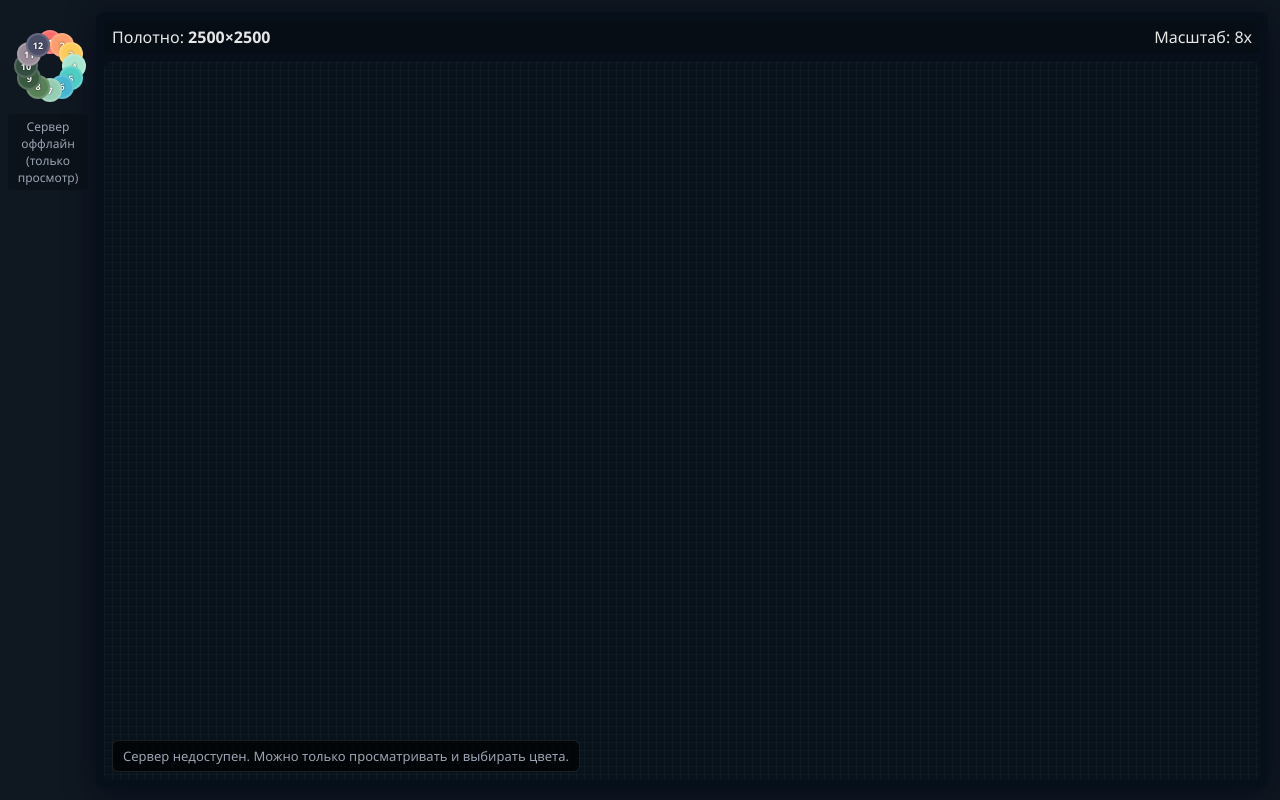
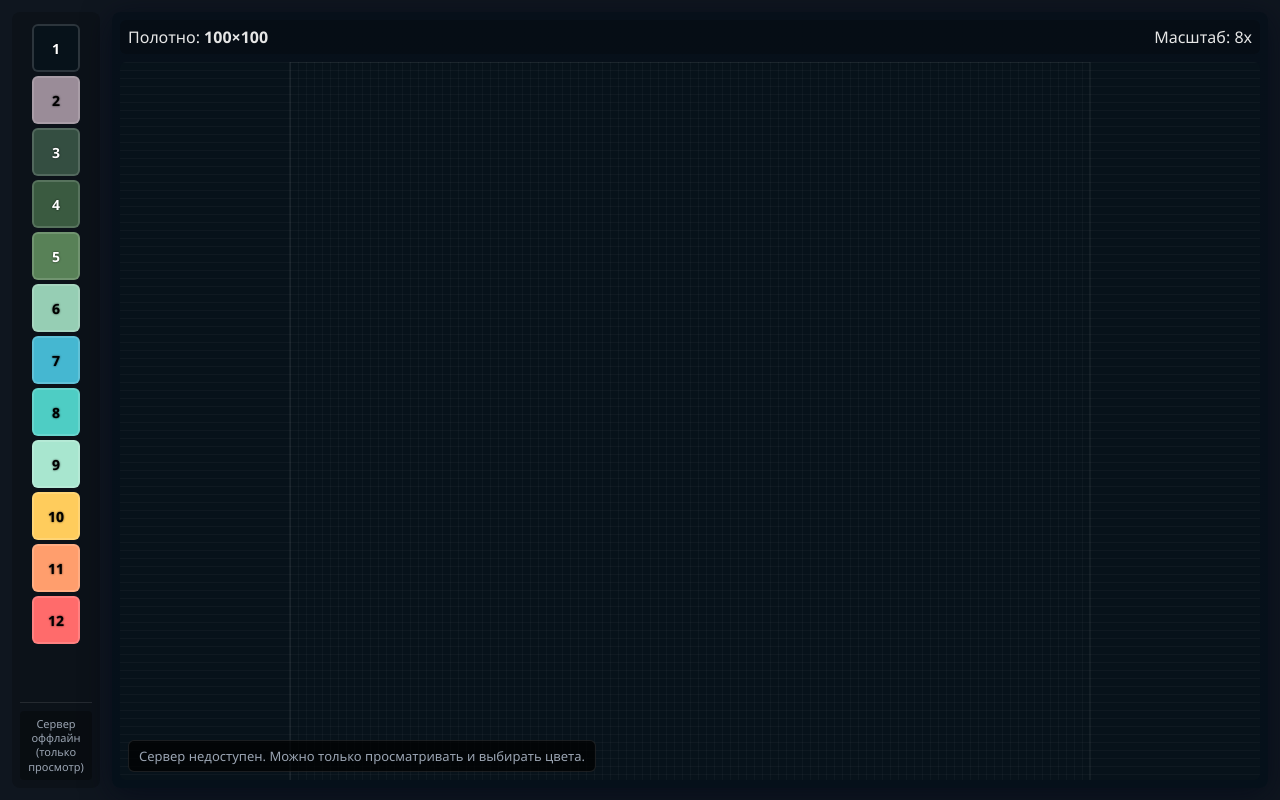
Before and after one commit to Sonik3311/zaluproekt, a plain HTML site: page frontend/index.html in a window 1280 px wide. Drawn offline with Linux system fonts and the light colour scheme; no server answers.

Commit message:
изменена отрисовка и палитра

```diff
--- a/frontend/index.html
+++ b/frontend/index.html
@@ -6,7 +6,7 @@
         <title>Pixel Board — прототип</title>
         <style>
             :root {
-                --bg: #0f1720;
+                --bg: #0f161f;
                 --panel: #0b1220;
                 --accent: #7c3aed;
                 --muted: #9aa4b2;
@@ -18,6 +18,7 @@
                 background: var(--bg);
                 color: #e6e6e6;
                 font-family: 'Segoe UI', system-ui, -apple-system, sans-serif;
+                overflow: hidden;
             }
             .app {
                 display: flex;
@@ -30,54 +31,80 @@
                 width: 72px;
                 display: flex;
                 flex-direction: column;
+                background: #00000033;
+                border-radius: 8px;
+                padding: 8px;
+                position: relative;
+            }
+            .palette-container {
+                flex: 1;
+                display: flex;
+                flex-direction: column;
                 align-items: center;
-                gap: 12px;
+                overflow-y: auto;
+                padding: 4px 0;
+                min-height: 0; /* Важно для правильной работы flex */
+            }
+            /* Скрываем скроллбар */
+            .palette-container::-webkit-scrollbar {
+                width: 0;
+                background: transparent;
+            }
+            .palette-container {
+                scrollbar-width: none;
+                -ms-overflow-style: none;
             }
             .palette {
-                width: 64px;
-                height: 64px;
-                border-radius: 50%;
-                position: relative;
                 display: flex;
+                flex-direction: column;
                 align-items: center;
-                justify-content: center;
-                margin-top: 20px;
+                width: 100%;
             }
             .swatch {
-                position: absolute;
-                width: 20px;
-                height: 20px;
-                border-radius: 50%;
+                width: 44px;
+                height: 44px;
+                border-radius: 6px;
                 cursor: pointer;
                 border: 2px solid rgba(255, 255, 255, 0.15);
                 transition: all 0.2s ease;
                 display: flex;
                 align-items: center;
                 justify-content: center;
-                font-size: 9px;
+                font-size: 14px;
                 font-weight: bold;
-                color: white;
                 text-shadow: 0 0 2px rgba(0, 0, 0, 0.8);
+                margin-bottom: 6px;
+                flex-shrink: 0;
             }
             .swatch:hover {
-                transform: scale(1.15);
+                transform: scale(1.08);
                 border-color: rgba(255, 255, 255, 0.4);
                 box-shadow: 0 0 8px rgba(255, 255, 255, 0.3);
             }
             .swatch.selected {
                 border: 3px solid white;
                 box-shadow: 0 0 12px rgba(255, 255, 255, 0.6);
-                transform: scale(1.2);
+                transform: scale(1.1);
+            }
+            .status-container {
+                margin-top: auto;
+                padding-top: 8px;
+                border-top: 1px solid rgba(255, 255, 255, 0.1);
+                width: 100%;
             }
             .status {
-                font-size: 12px;
+                font-size: 11px;
                 color: var(--muted);
-                margin-top: 6px;
                 text-align: center;
                 width: 100%;
-                padding: 4px;
-                background: rgba(0, 0, 0, 0.2);
+                padding: 6px 2px;
+                background: rgba(0, 0, 0, 0.3);
                 border-radius: 4px;
+                line-height: 1.3;
+                word-break: break-word;
+                overflow-wrap: break-word;
+                max-width: 100%;
+                box-sizing: border-box;
             }
             .main {
                 flex: 1;
@@ -96,6 +123,7 @@
                 background: rgba(0, 0, 0, 0.2);
                 border-radius: 6px;
                 margin-bottom: 8px;
+                flex-shrink: 0;
             }
             .canvas-wrap {
                 flex: 1;
@@ -131,10 +159,14 @@
     <body>
         <div class="app">
             <div class="left">
-                <!-- ПАЛИТРА ИЗ 12 ЦВЕТОВ -->
-                <div class="palette" id="palette"></div>
-                <!-- НЕТ КНОПОК - ТОЛЬКО СТАТУС -->
-                <div class="status" id="status">Загрузка...</div>
+                <!-- КОНТЕЙНЕР ДЛЯ ПАЛИТРЫ -->
+                <div class="palette-container">
+                    <div class="palette" id="palette"></div>
+                </div>
+                <!-- КОНТЕЙНЕР ДЛЯ СТАТУСА ВНИЗУ -->
+                <div class="status-container">
+                    <div class="status" id="status">Загрузка...</div>
+                </div>
             </div>
 
             <div class="main">
--- a/frontend/project.js
+++ b/frontend/project.js
@@ -13,19 +13,20 @@ const API_URLS = {
 
 // Резервная палитра на 12 цветов (используется если сервер недоступен)
 const FALLBACK_PALETTE = [
+  "#07121a",
+  "#9a8c98",
+  "#344e41",
+  "#3a5a40",
+  "#588157",
+  "#96ceb4",
+  "#45b7d1",
+  "#4ecdc4",
+  "#a8e6cf",
+  "#ffcc5c",
+  "#ff9e6d",
   "#ff6b6b",
-  "#ff9e6d",
-  "#ffcc5c",
-  "#a8e6cf",
-  "#4ecdc4",
-  "#45b7d1",
-  "#96ceb4",
-  "#588157",
-  "#3a5a40",
-  "#344e41",
-  "#9a8c98",
-  "#4a4e69",
 ];
+
 
 // Размеры будем получать с сервера
 let LOGICAL_WIDTH = 2500;
@@ -83,7 +84,7 @@ async function init() {
 
       // Берем первые 12 цветов с сервера
       const allColors = serverSettings.palette.colors;
-      const colorsToUse = allColors.slice(0, 12);
+      const colorsToUse = allColors.slice(0, 15);
       colorPalette = colorsToUse.map((colorObj) =>
         numberToHexColor(colorObj.hex),
       );
@@ -106,8 +107,8 @@ async function init() {
       }
     } else {
       // Сервер недоступен - используем локальные данные
-      LOGICAL_WIDTH = 2500;
-      LOGICAL_HEIGHT = 2500;
+      LOGICAL_WIDTH = 100;
+      LOGICAL_HEIGHT = 100;
       colorPalette = FALLBACK_PALETTE;
       statusEl.textContent = "Сервер оффлайн (только просмотр)";
       console.log("Используем локальную палитру:", colorPalette);
@@ -200,27 +201,33 @@ async function loadAllPixels() {
 }
 
 /* ===========================
-   Палитра - 12 цветов по кругу (работает всегда)
+   Палитра - 12 цветов вертикально (работает всегда)
    =========================== */
 function rebuildPalette() {
   paletteEl.innerHTML = "";
 
-  const radius = 24;
-  const centerX = 32;
-  const centerY = 32;
-  const totalColors = colorPalette.length;
+  // Размеры и отступы для вертикального расположения
+  const swatchSize = 44;
+  const spacing = 4;
 
   colorPalette.forEach((color, index) => {
-    // Рассчитываем позицию на круге
-    const angle = (index / totalColors) * Math.PI * 2 - Math.PI / 2;
-    const x = centerX + Math.cos(angle) * radius;
-    const y = centerY + Math.sin(angle) * radius;
-
     const swatch = document.createElement("div");
     swatch.className = "swatch";
-    swatch.style.left = x - 10 + "px";
-    swatch.style.top = y - 10 + "px";
+    swatch.style.width = swatchSize + "px";
+    swatch.style.height = swatchSize + "px";
     swatch.style.background = color;
+    swatch.style.borderRadius = "6px";
+    swatch.style.display = "flex";
+    swatch.style.alignItems = "center";
+    swatch.style.justifyContent = "center";
+    swatch.style.fontSize = "14px";
+    swatch.style.fontWeight = "bold";
+    swatch.style.color = getContrastColor(color);
+    swatch.style.textShadow = "0 0 2px rgba(0, 0, 0, 0.8)";
+    swatch.style.border = "2px solid rgba(255, 255, 255, 0.15)";
+    swatch.style.cursor = "pointer";
+    swatch.style.transition = "all 0.2s ease";
+    swatch.style.marginBottom = spacing + "px";
 
     // Номер цвета (1-12)
     swatch.textContent = index + 1;
@@ -240,6 +247,20 @@ function rebuildPalette() {
   });
 
   updateUI();
+}
+
+// Вспомогательная функция для определения контрастного цвета текста
+function getContrastColor(hexColor) {
+  // Конвертируем HEX в RGB
+  const r = parseInt(hexColor.substr(1, 2), 16);
+  const g = parseInt(hexColor.substr(3, 2), 16);
+  const b = parseInt(hexColor.substr(5, 2), 16);
+
+  // Вычисляем яркость по формуле
+  const brightness = (r * 299 + g * 587 + b * 114) / 1000;
+
+  // Возвращаем черный для светлых цветов, белый для темных
+  return brightness > 128 ? "#000000" : "#ffffff";
 }
 
 function toggleColorSelection(index) {
@@ -385,6 +406,7 @@ function updateOffsets() {
 }
 
 function screenToCanvas(px, py) {
+  // Используем правильное округление для получения точных координат
   const x = Math.floor((px - offsetX) / scale);
   const y = Math.floor((py - offsetY) / scale);
   return { x, y };
@@ -505,6 +527,13 @@ function draw() {
       ctx.stroke();
     }
   }
+  ctx.strokeStyle = "rgba(255,255,255,0.1)";
+  ctx.lineWidth = 1;
+  const boardX = offsetX;
+  const boardY = offsetY;
+  const boardWidth = LOGICAL_WIDTH * scale;
+  const boardHeight = LOGICAL_HEIGHT * scale;
+  ctx.strokeRect(boardX, boardY, boardWidth, boardHeight);
 }
 
 function loop() {
@@ -630,7 +659,12 @@ wrap.addEventListener("pointerup", (e) => {
     const py = e.clientY - rect.top;
     const { x, y } = screenToCanvas(px, py);
 
-    if (x < 0 || x >= LOGICAL_WIDTH || y < 0 || y >= LOGICAL_HEIGHT) return;
+    // ВАЖНОЕ ИСПРАВЛЕНИЕ: правильная проверка границ
+    // Если размер доски 5x5, допустимые координаты: 0,1,2,3,4
+    if (x < 0 || x >= LOGICAL_WIDTH || y < 0 || y >= LOGICAL_HEIGHT) {
+      console.log(`Клик вне границ: (${x}, ${y}) допустимые: 0-${LOGICAL_WIDTH-1}, 0-${LOGICAL_HEIGHT-1}`);
+      return;
+    }
 
     // В оффлайн режиме только визуальное закрашивание
     if (!isServerOnline) {
```
